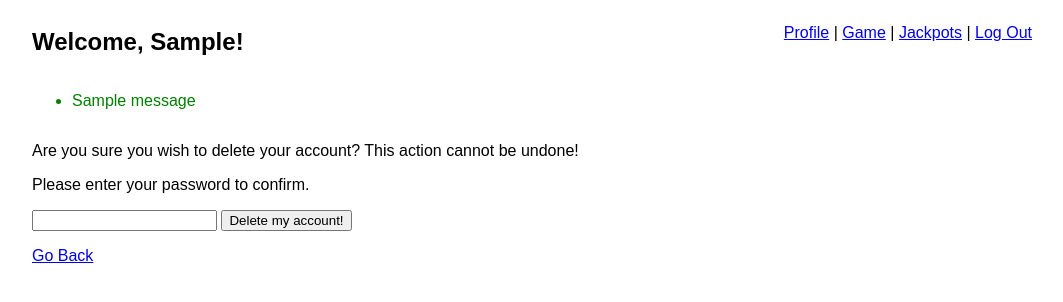
After one commit to rmorriscpux/slot_game, a Django app: template site_app/templates/delete_confirm.html in a window 1280 px wide. The commit adds this page. Shown: the top 302 px of the page, without its empty margins (108-1171 px from the left). Run offline with Django 3.2, Linux system fonts and the light colour scheme; the template is opened without the code that fills it: values that come from a table or form of the project are taken from there, others are empty; tables that the repository leaves empty hold one stand-in row (values such as "Sample post"); one stand-in notice (Sample message) is shown.

Commit message:
Added capability to delete user accounts.

```diff
--- a/site_app/models.py
+++ b/site_app/models.py
@@ -120,7 +120,7 @@ class Jackpot(models.Model):
     # Unique Fields
 
     # Relationships
-    awarded_to = models.ForeignKey(User, related_name="jackpots", on_delete=models.CASCADE)
+    awarded_to = models.ForeignKey(User, related_name="jackpots", on_delete=models.CASCADE) # Note: in a real site, user accounts would be deactivated instead of outright deleted.
     liked_by = models.ManyToManyField(User, related_name="jackpot_kudos")
 
     # Timestamps
--- /dev/null
+++ b/site_app/templates/delete_confirm.html
@@ -0,0 +1,42 @@
+<!DOCTYPE html>
+<html lang="en">
+<head>
+    {% load static %}
+    <meta charset="UTF-8">
+    <meta http-equiv="X-UA-Compatible" content="IE=edge">
+    <meta name="viewport" content="width=device-width, initial-scale=1.0">
+    <link rel="stylesheet" type="text/css" href="{% static 'css/style.css' %}">
+    <title>Confirm Delete Account</title>
+</head>
+<body>
+    <div class="wrapper">
+        <div class="header flex-row" id="game_header">
+            <h2>Welcome, {{ current_user.first_name }}!</h2>
+            <p><a href="/user/">Profile</a> | <a href="/game/">Game</a> | <a href="/jackpots/">Jackpots</a> | <a href="/logout/">Log Out</a></p>
+        </div>
+        {% if messages %}
+        <div class="flex-row">
+            <div class="flex-box" id="message_div">
+                <ul id="messages">
+                    {% for msg in messages %}
+                    <li{% if msg.tags %} class="{{msg.tags}}"{% endif %}>{{ msg }}</li>
+                    {% endfor %}
+                </ul>
+            </div>
+        </div>
+        {% endif %}
+        <div class="flex-row">
+            <div class="flex-box">
+                <p>Are you sure you wish to delete your account? This action cannot be undone!</p>
+                <form action="/user/destroy/" method="POST">
+                    {% csrf_token %}
+                    <label for="pw"><p>Please enter your password to confirm.</p></label>
+                    <input type="password" name="pw" id="pw">
+                    <button type="submit" id="submit_button">Delete my account!</button>
+                </form>
+                <p><a href="/user/">Go Back</a></p>
+            </div>
+        </div>
+    </div>
+</body>
+</html>
--- a/site_app/templates/user.html
+++ b/site_app/templates/user.html
@@ -51,6 +51,7 @@
                 <input type="number" name="amount" id="amount" min="1" max="100">
                 <button type="submit" id="add_amount">Add</button>
             </form>
+            <p><a href="/user/confirm_delete/">Delete Account</a></p>
             </div>
         </div>
     </div>
--- a/site_app/urls.py
+++ b/site_app/urls.py
@@ -12,6 +12,8 @@ urlpatterns = [
     path('user/', views.user_info),
     path('user/history/', views.show_history),
     path('user/add_credit/', views.add_credit),
+    path('user/confirm_delete/', views.confirm_delete),
+    path('user/destroy/', views.destroy_user),
     path('jackpots/', views.jackpot_list),
     path('jackpots/kudos/<int:jackpot_id>/', views.kudos),
     path('jackpots/undo_kudos/<int:jackpot_id>/', views.undo_kudos)
```
Also changed, not shown: site_app/views.py (+39 -0 lines).
